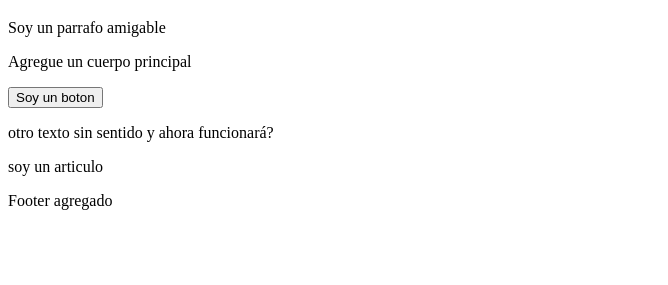
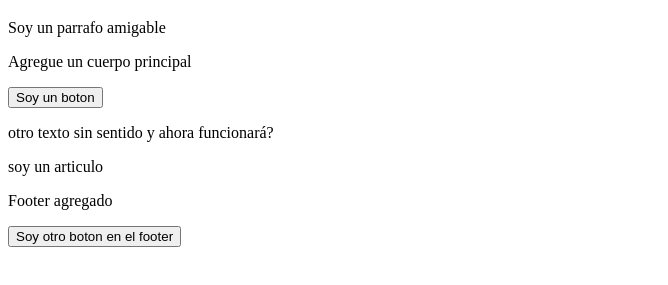
Before and after one commit to visforvioleta/repo-prueba2610, a plain HTML site: page index.html in a window 1280 px wide. Shown: the part 61-346 px from the top of the page, without its empty margins (0-668 px from the left). Drawn offline with Linux system fonts and the light colour scheme.

Commit message:
Creacion de css y boton coral

```diff
--- /dev/null
+++ b/css/styles.css
@@ -0,0 +1,7 @@
+body{
+    background-color: blueviolet;
+}
+
+button{
+    background-color: coral;
+}
--- a/index.html
+++ b/index.html
@@ -15,6 +15,7 @@
 </main>
     <footer>
         <p>Footer agregado</p>
+        <button>Soy otro boton en el footer</button>
     </footer>
 </body>
 </html>
```
